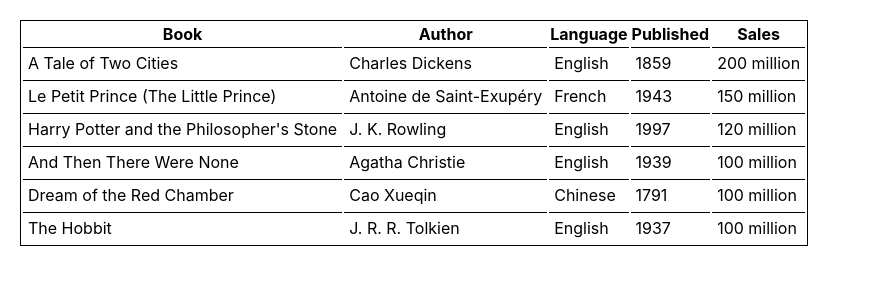
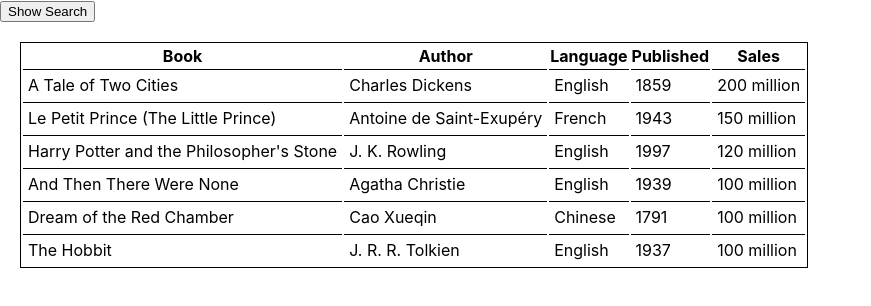
Before and after one commit to tamlt2704/2024, a React (Create React App) app in the folder react-up-and-running/: page / in a window 1280 px wide. Shown: the top 306 px of the page, without its empty margins (0-871 px from the left). Built offline with nearby package versions, Linux system fonts and the light colour scheme.

Commit message:
update search function

```diff
--- a/react-up-and-running/src/App.js
+++ b/react-up-and-running/src/App.js
@@ -4,7 +4,7 @@
 
 function App() {
   const headers = ['Book', 'Author', 'Language', 'Published', 'Sales'];
-  const data = [
+  const initialData = [
     [
       'A Tale of Two Cities',
       'Charles Dickens',
@@ -43,6 +43,8 @@
     ['The Hobbit', 'J. R. R. Tolkien', 'English', '1937', '100 million'],
   ];
 
+  const data = initialData.map((row, idx) => row.concat(idx));
+
   function clone(o) {
     return JSON.parse(JSON.stringify(o));
   }
@@ -52,6 +54,8 @@
   const [descending, setDescending] = useState(false);
   const [editPosition, setEditPosition] = useState();
   const [edit, setEdit] = useState(false);
+  const [search, setSearch] = useState(false);
+  const [presearchData, setPresearchData] = useState();
 
   function sort(e) {
     const column = e.target.cellIndex;
@@ -93,8 +97,34 @@
     setEdit(false);
   }
 
+  function toggleSearch(e) {
+    if (search) {
+      setTableData(presearchData);
+    } else {
+      setPresearchData(tableData);
+    }
+
+    setSearch(!search);
+  }
+
+  function runSearch(e) {
+    const needle = e.target.value.toLowerCase();
+    if (!needle) {
+      setTableData(presearchData);
+    } else {
+      const idx = e.target.dataset.idx;
+      const searchData = presearchData.filter((row) => {
+        return row[idx].toString().toLowerCase().indexOf(needle) > -1;
+      })
+      setTableData(searchData);
+    }
+  }
+
   return (
-    <>
+    <div>
+      <button className='toolbar' onClick={toggleSearch}>
+        {search ? 'Hide Search' : 'Show Search'}
+      </button>
       <table>
         <thead onClick={sort}>
           <tr>
@@ -111,11 +141,34 @@
           </tr>
         </thead>
         <tbody onDoubleClick={showEditor}>
-          {tableData.map((row, rowidx) => (
-            <tr key={rowidx} data-row={rowidx}>
+          { !search ? null : (
+              <tr onChange={runSearch}>
+                  {headers.map((_, idx) => (
+                    <td key={idx}>
+                        <input type='text' data-idx={idx}/>
+                    </td>
+                  ))}
+              </tr>
+          )
+          }
+
+          {tableData.map((row, rowidx) => {
+            // last element of data is the ID
+            const recordId = row[row.length - 1];
+            return (
+                <tr key={recordId} data-row={recordId}>
                 {row.map((cell, columnidx) => {
 
-                  if (edit && editPosition.row === rowidx && editPosition.column === columnidx) {
+                    // do not show record id in the UI
+                    if (columnidx === headers.length) {
+                      return;
+                    }
+
+                    if (
+                        edit &&
+                        editPosition.row === recordId &&
+                        editPosition.column === columnidx
+                    ) {
                       cell = (
                         <form onSubmit={save}>
                           <input type='text' defaultValue={cell}/>
@@ -128,10 +181,11 @@
                     );
                   })}
               </tr>
-          ))}
+            );
+          })}
         </tbody>
       </table>
-    </>
+    </div>
   );
 }
 
```
Lines whose indentation alone changed are shown as unchanged.
